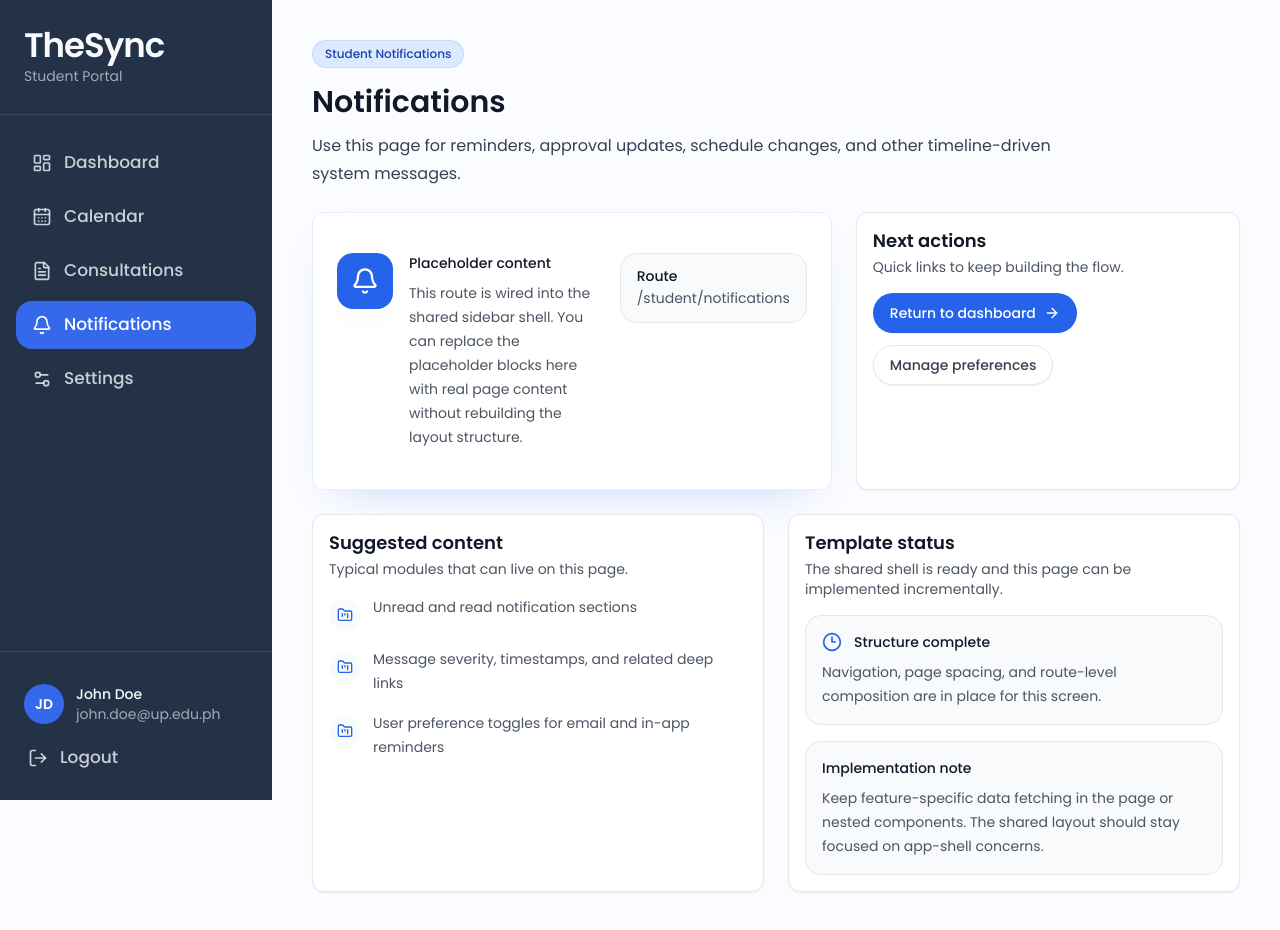
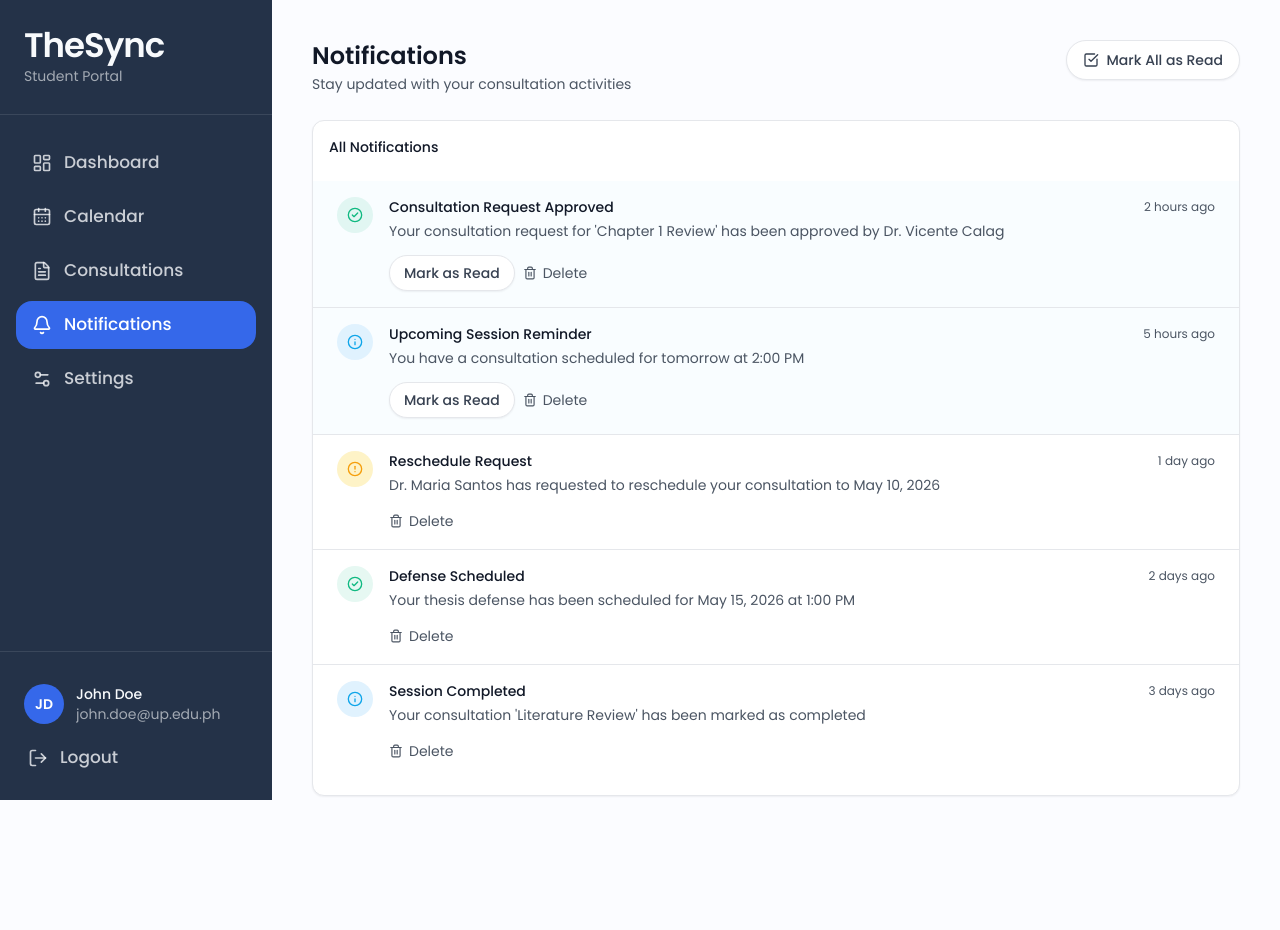
Before and after one commit to Celeru00/thesync, a Next.js app in the folder thesync-frontend/: page /student/notifications in a window 1280 px wide. After the commit the page ends 836 px from the top, so only its background shows below. Built offline with nearby package versions, Linux system fonts and the light colour scheme.

Commit message:
feat: build student notification page

```diff
--- a/thesync-frontend/app/(portal)/student/notifications/page.tsx
+++ b/thesync-frontend/app/(portal)/student/notifications/page.tsx
@@ -1,28 +1,5 @@
-import { Bell } from "lucide-react";
-
-import { PortalPagePlaceholder } from "@/components/app/portal-page-placeholder";
+import { StudentNotifications } from "@/components/student/notifications";
 
 export default function StudentNotificationsPage() {
-  return (
-    <PortalPagePlaceholder
-      badge="Student Notifications"
-      title="Notifications"
-      description="Use this page for reminders, approval updates, schedule changes, and other timeline-driven system messages."
-      pathLabel="/student/notifications"
-      icon={Bell}
-      primaryAction={{
-        href: "/student",
-        label: "Return to dashboard",
-      }}
-      secondaryAction={{
-        href: "/student/settings",
-        label: "Manage preferences",
-      }}
-      notes={[
-        "Unread and read notification sections",
-        "Message severity, timestamps, and related deep links",
-        "User preference toggles for email and in-app reminders",
-      ]}
-    />
-  );
+  return <StudentNotifications />;
 }
--- /dev/null
+++ b/thesync-frontend/components/student/notifications.tsx
@@ -0,0 +1,227 @@
+"use client";
+
+import { useState } from "react";
+import {
+  AlertCircle,
+  CheckCircle2,
+  CheckSquare,
+  Info,
+  Trash2,
+} from "lucide-react";
+
+import { Button } from "@/components/ui/button";
+import { Card, CardContent, CardHeader } from "@/components/ui/card";
+import { cn } from "@/lib/utils";
+import type { Notification, NotificationType } from "@/types/notification";
+
+// ── Mock data (swap for API call when backend is ready) ──────────────────────
+const MOCK_NOTIFICATIONS: Notification[] = [
+  {
+    id: "1",
+    type: "approved",
+    title: "Consultation Request Approved",
+    message:
+      "Your consultation request for 'Chapter 1 Review' has been approved by Dr. Vicente Calag",
+    timestamp: new Date(Date.now() - 2 * 60 * 60 * 1000).toISOString(),
+    read: false,
+    relatedConsultationId: "1",
+  },
+  {
+    id: "2",
+    type: "reminder",
+    title: "Upcoming Session Reminder",
+    message: "You have a consultation scheduled for tomorrow at 2:00 PM",
+    timestamp: new Date(Date.now() - 5 * 60 * 60 * 1000).toISOString(),
+    read: false,
+    relatedConsultationId: "1",
+  },
+  {
+    id: "3",
+    type: "reschedule",
+    title: "Reschedule Request",
+    message:
+      "Dr. Maria Santos has requested to reschedule your consultation to May 10, 2026",
+    timestamp: new Date(Date.now() - 24 * 60 * 60 * 1000).toISOString(),
+    read: true,
+    relatedConsultationId: "2",
+  },
+  {
+    id: "4",
+    type: "approved",
+    title: "Defense Scheduled",
+    message:
+      "Your thesis defense has been scheduled for May 15, 2026 at 1:00 PM",
+    timestamp: new Date(Date.now() - 2 * 24 * 60 * 60 * 1000).toISOString(),
+    read: true,
+    relatedConsultationId: "4",
+  },
+  {
+    id: "5",
+    type: "info",
+    title: "Session Completed",
+    message:
+      "Your consultation 'Literature Review' has been marked as completed",
+    timestamp: new Date(Date.now() - 3 * 24 * 60 * 60 * 1000).toISOString(),
+    read: true,
+    relatedConsultationId: "3",
+  },
+];
+
+// ── Helpers ──────────────────────────────────────────────────────────────────
+function formatRelativeTime(isoString: string): string {
+  const diffMs = Date.now() - new Date(isoString).getTime();
+  const diffMins = Math.floor(diffMs / 60000);
+  const diffHours = Math.floor(diffMs / 3600000);
+  const diffDays = Math.floor(diffMs / 86400000);
+
+  if (diffMins < 60)
+    return `${diffMins} minute${diffMins !== 1 ? "s" : ""} ago`;
+  if (diffHours < 24)
+    return `${diffHours} hour${diffHours !== 1 ? "s" : ""} ago`;
+  if (diffDays === 1) return "1 day ago";
+  return `${diffDays} days ago`;
+}
+
+function getIconConfig(type: NotificationType) {
+  switch (type) {
+    case "approved":
+      return { Icon: CheckCircle2, bg: "bg-success/10", color: "text-success" };
+    case "reminder":
+      return { Icon: Info, bg: "bg-info-soft", color: "text-info" };
+    case "reschedule":
+      return { Icon: AlertCircle, bg: "bg-warning-soft", color: "text-warning" };
+    case "completed":
+      return { Icon: CheckCircle2, bg: "bg-success/10", color: "text-success" };
+    case "info":
+      return { Icon: Info, bg: "bg-info-soft", color: "text-info" };
+  }
+}
+
+// ── Main component ───────────────────────────────────────────────────────────
+export function StudentNotifications() {
+  const [notifications, setNotifications] =
+    useState<Notification[]>(MOCK_NOTIFICATIONS);
+
+  const unreadCount = notifications.filter((n) => !n.read).length;
+
+  function markAsRead(id: string) {
+    setNotifications((prev) =>
+      prev.map((n) => (n.id === id ? { ...n, read: true } : n)),
+    );
+  }
+
+  function markAllAsRead() {
+    setNotifications((prev) => prev.map((n) => ({ ...n, read: true })));
+  }
+
+  function deleteNotification(id: string) {
+    setNotifications((prev) => prev.filter((n) => n.id !== id));
+  }
+
+  return (
+    <div className="space-y-6">
+      {/* Page header */}
+      <div className="flex flex-wrap items-start justify-between gap-3">
+        <div>
+          <h1 className="text-subheading">Notifications</h1>
+          <p className="text-body-sm text-content-muted">
+            Stay updated with your consultation activities
+          </p>
+        </div>
+        {unreadCount > 0 && (
+          <Button variant="outline" onClick={markAllAsRead}>
+            <CheckSquare className="size-4" />
+            Mark All as Read
+          </Button>
+        )}
+      </div>
+
+      {/* Notifications card */}
+      <Card>
+        <CardHeader className="pb-2">
+          <p className="text-label">All Notifications</p>
+        </CardHeader>
+
+        <CardContent className="p-0">
+          {notifications.length === 0 ? (
+            <p className="px-6 py-10 text-center text-body-sm text-content-muted">
+              No notifications yet.
+            </p>
+          ) : (
+            <div className="divide-y divide-surface">
+              {notifications.map((n) => (
+                <NotificationItem
+                  key={n.id}
+                  notification={n}
+                  onMarkAsRead={() => markAsRead(n.id)}
+                  onDelete={() => deleteNotification(n.id)}
+                />
+              ))}
+            </div>
+          )}
+        </CardContent>
+      </Card>
+    </div>
+  );
+}
+
+// ── Notification item ────────────────────────────────────────────────────────
+function NotificationItem({
+  notification: n,
+  onMarkAsRead,
+  onDelete,
+}: {
+  notification: Notification;
+  onMarkAsRead: () => void;
+  onDelete: () => void;
+}) {
+  const { Icon, bg, color } = getIconConfig(n.type);
+
+  return (
+    <div
+      className={cn(
+        "px-6 py-4 transition-colors",
+        !n.read && "bg-info-soft/20",
+      )}
+    >
+      <div className="flex gap-4">
+        {/* Icon */}
+        <div
+          className={cn(
+            "flex size-9 shrink-0 items-center justify-center rounded-full",
+            bg,
+          )}
+        >
+          <Icon className={cn("size-4", color)} />
+        </div>
+
+        {/* Content */}
+        <div className="min-w-0 flex-1">
+          <div className="mb-0.5 flex items-start justify-between gap-4">
+            <p className="text-label">{n.title}</p>
+            <span className="shrink-0 text-caption text-content-muted">
+              {formatRelativeTime(n.timestamp)}
+            </span>
+          </div>
+          <p className="mb-3 text-body-sm text-content-muted">{n.message}</p>
+
+          {/* Actions */}
+          <div className="flex flex-wrap items-center gap-2">
+            {!n.read && (
+              <Button variant="outline" size="sm" onClick={onMarkAsRead}>
+                Mark as Read
+              </Button>
+            )}
+            <button
+              onClick={onDelete}
+              className="flex items-center gap-1.5 text-body-sm text-error transition-colors hover:text-error/80"
+            >
+              <Trash2 className="size-3.5" />
+              Delete
+            </button>
+          </div>
+        </div>
+      </div>
+    </div>
+  );
+}
--- /dev/null
+++ b/thesync-frontend/types/notification.ts
@@ -0,0 +1,18 @@
+export type NotificationType =
+  | "approved"
+  | "reminder"
+  | "reschedule"
+  | "completed"
+  | "info";
+
+export interface Notification {
+  id: string;
+  type: NotificationType;
+  title: string;
+  message: string;
+  /** ISO 8601 date string — used for relative time display and sorting */
+  timestamp: string;
+  read: boolean;
+  /** ID of the related consultation for deep linking */
+  relatedConsultationId?: string;
+}
```
